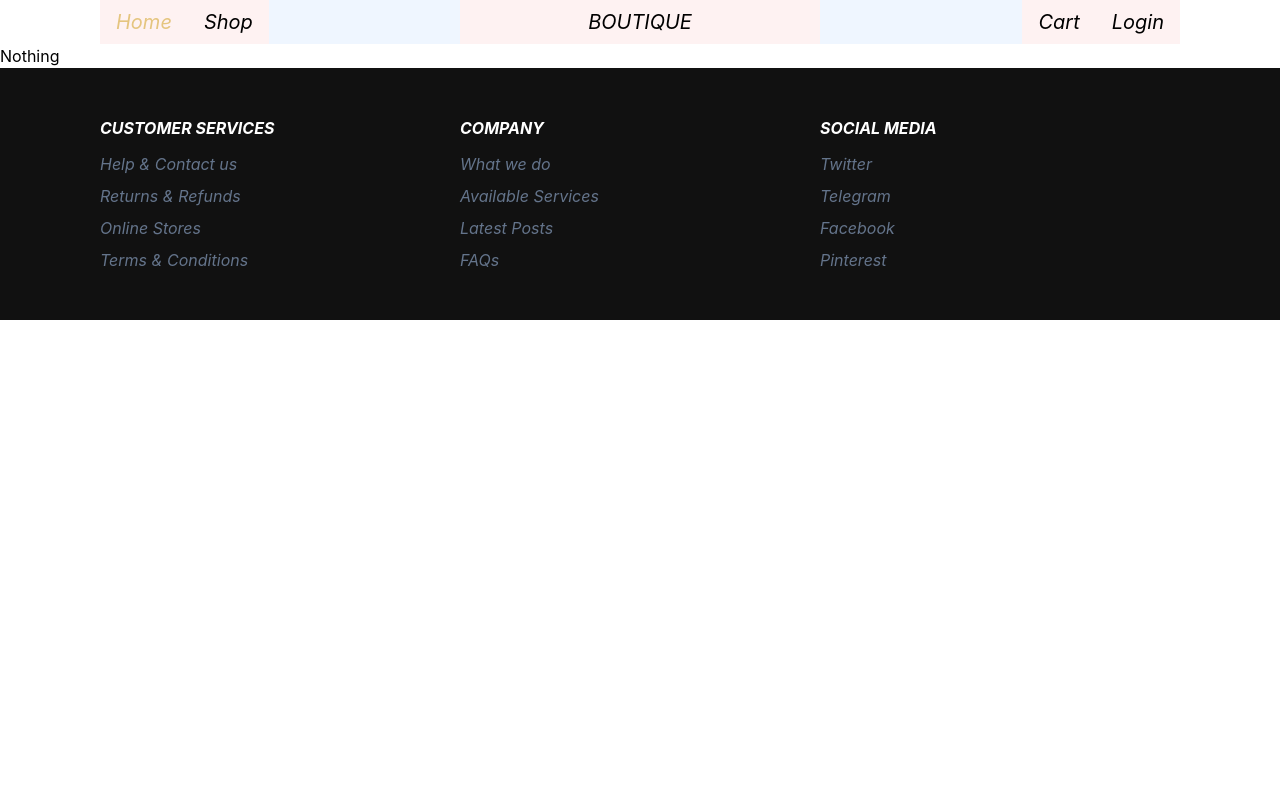
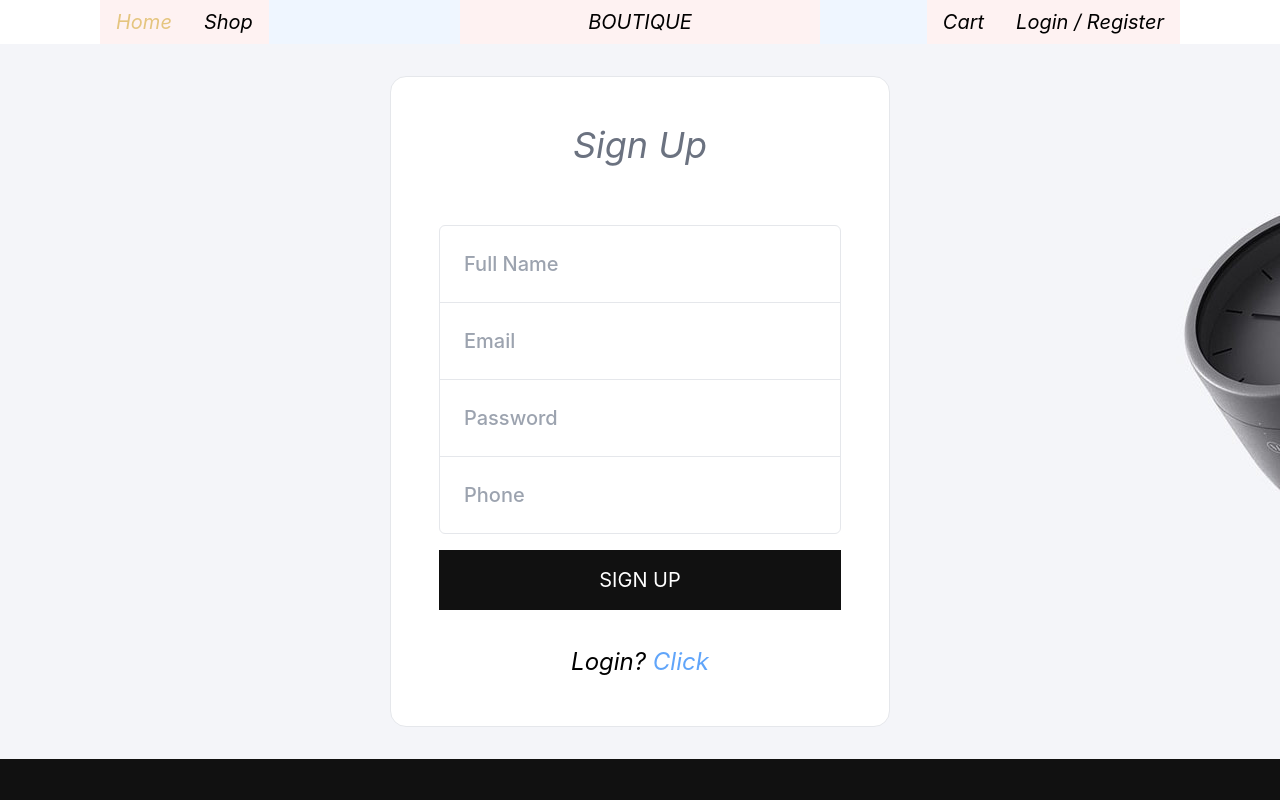
Before and after one commit to shvn19/RJS301x-ASM03, a React (Create React App) app: page /signup in a window 1280 px wide. Shown: the top 800 px of the page. Built offline with nearby package versions, Linux system fonts and the light colour scheme.

Commit message:
implement Signup

```diff
--- a/package.json
+++ b/package.json
@@ -4,18 +4,21 @@
   "private": true,
   "dependencies": {
     "@headlessui/react": "^1.7.0",
+    "@hookform/resolvers": "^2.9.8",
     "@reduxjs/toolkit": "^1.8.5",
     "@testing-library/jest-dom": "^5.16.5",
     "@testing-library/react": "^13.4.0",
     "@testing-library/user-event": "^13.5.0",
     "react": "^18.2.0",
     "react-dom": "^18.2.0",
+    "react-hook-form": "^7.35.0",
     "react-redux": "^8.0.2",
     "react-router-dom": "^6.3.0",
     "react-scripts": "5.0.1",
     "redux-persist": "^6.0.0",
     "styled-components": "^5.3.5",
-    "web-vitals": "^2.1.4"
+    "web-vitals": "^2.1.4",
+    "yup": "^0.32.11"
   },
   "scripts": {
     "start": "react-scripts start",
--- a/src/App.js
+++ b/src/App.js
@@ -4,6 +4,7 @@ import { Layout } from './components/Layout';
 import { Home } from './pages/Home';
 import { ShopPage } from './pages/Shop';
 import { DetailPage } from './pages/DetailPage';
+import { SignUp } from './pages/SignUp';
 
 function App() {
   return (
@@ -13,6 +14,7 @@ function App() {
           <Route index element={<Home/>}/>
           <Route path='shop' element={<ShopPage/>} />
           <Route path='detail/:id' element={<DetailPage />} />
+          <Route path='signup' element={<SignUp /> } />
           <Route path='*' element={<p>Nothing</p>} />
         </Route>
       </Routes>
--- a/src/components/Layout/NavBar/index.js
+++ b/src/components/Layout/NavBar/index.js
@@ -19,8 +19,8 @@ export const NavBar = () => {
         <NavLink to={"/"} className='px-4 py-2 bg-red-50 inline italic text-xl'>
           Cart
         </NavLink>
-        <NavLink to={"/"} className='px-4 py-2 bg-red-50 inline italic text-xl'>
-          Login
+        <NavLink to={"/signup"} className='px-4 py-2 bg-red-50 inline italic text-xl'>
+          Login / Register
         </NavLink>
       </div>
     </div>
--- /dev/null
+++ b/src/pages/SignUp/index.js
@@ -0,0 +1,50 @@
+import { useForm } from "react-hook-form";
+import { NavLink } from "react-router-dom"
+import yup from '../../yupGlobal';
+import { yupResolver } from "@hookform/resolvers/yup";
+
+const schema = yup.object().shape({
+  userName: yup.string().required('Required Username'),
+  passWord: yup.string().required('Required password').password('Password has to follow pattern'),
+});
+
+export const SignUp = () => {
+  const {
+    register,
+    handleSubmit,
+    formState: {errors}
+  } = useForm({
+    resolver: yupResolver(schema)
+  });
+
+  const onSubmit =(data) => {
+    console.log('data submitted: ', data);
+  }
+
+  return (
+    <div className={`bg-[url('../public/banner1.jpg')] flex flex-col`}>
+      <form onSubmit={handleSubmit(onSubmit)}>
+        <div className={`my-8 w-[500px] mx-auto bg-white border rounded-2xl flex flex-col`}>
+          <div className={`mt-12 italic text-4xl text-gray-500 font-normal flex justify-center`}>
+            Sign Up
+          </div>
+          <div className={`mx-12 mt-[60px] font-medium border rounded-md`}>
+            <input className="w-full bg-transparent border-b p-6 text-xl text-gray-500" placeholder="Full Name" />
+            <input className="w-full bg-transparent border-b p-6 text-xl text-gray-500" placeholder="Email" />
+            <input className="w-full bg-transparent border-b p-6 text-xl text-gray-500" placeholder="Password" />
+            <input className="w-full bg-transparent p-6 text-xl text-gray-500" placeholder="Phone" />
+          </div>
+          <button type="submit" className="mx-12 mt-4 h-[60px] bg-color-primary text-white text-xl">
+            SIGN UP
+          </button>
+
+          <div className={`mt-[36px] mb-12 italic text-2xl flex justify-center`}>
+            <span>Login? </span>
+            &nbsp;
+            <NavLink to={"/"} className="text-blue-400">Click</NavLink>
+          </div>
+        </div>
+      </form>
+    </div>
+  )
+}
--- /dev/null
+++ b/src/yupGlobal.js
@@ -0,0 +1,34 @@
+import * as yup from 'yup';
+
+const REGEX_PASSWORD= /^(?=.*\d)(?=.*[a-zA-Z])[\da-zA-Z_.\-@]{8,}$/
+const REGEX_ONLY_NUMBER= /^\d+$/
+const REGEX_EMAIL= /^\w+([\.-]?\w+)*@\w+([\.-]?\w+)*(\.\w{2,3})+$/
+
+yup.addMethod(yup.string, 'password', function (
+  message,
+) {
+  return this.matches(REGEX_PASSWORD, {
+    message,
+    excludeEmptyString: true,
+  })
+})
+
+yup.addMethod(yup.string, 'onlyNumber', function (
+  message,
+) {
+  return this.matches(REGEX_ONLY_NUMBER, {
+    message,
+    excludeEmptyString: true,
+  })
+})
+
+yup.addMethod(yup.string, 'onlyNumber', function (
+  message,
+) {
+  return this.matches(REGEX_EMAIL, {
+    message,
+    excludeEmptyString: true,
+  })
+})
+
+export default yup
--- a/tailwind.config.js
+++ b/tailwind.config.js
@@ -7,7 +7,7 @@ module.exports = {
         'color-nav-home' : '#E5C57F',
         'font-primary' : '#070307',
         'color-primary' : '#111111',
-      }
+      },
     },
   },
   plugins: [],
```
Also changed, not shown: 1 other file (tests, documents, lock files or other folders).
